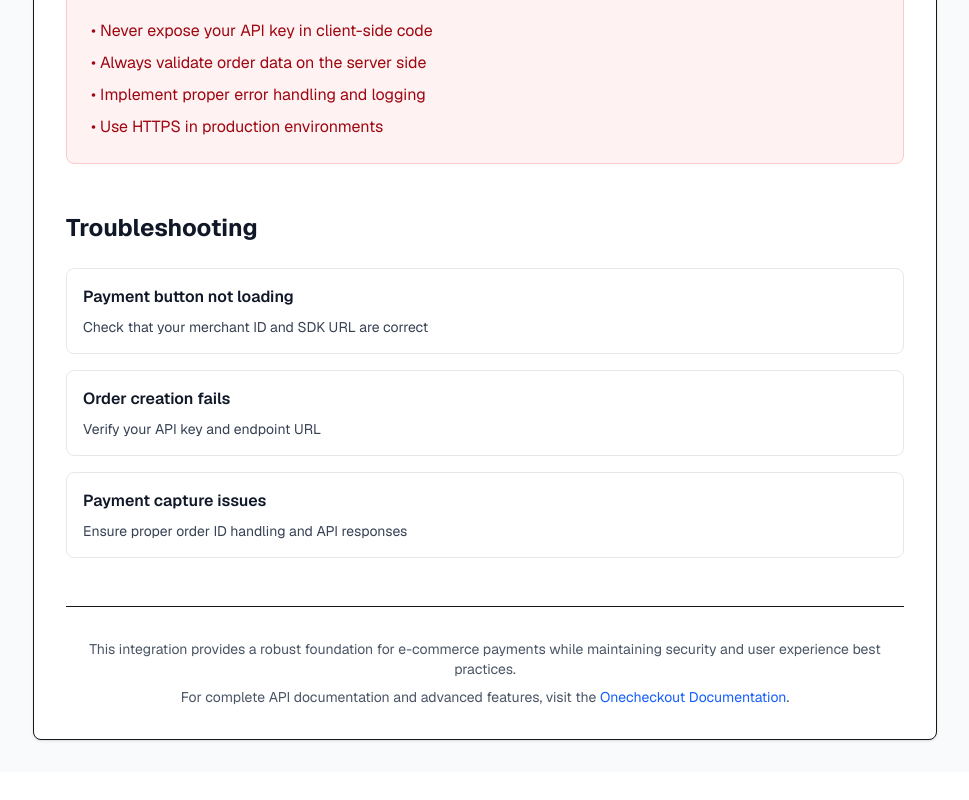
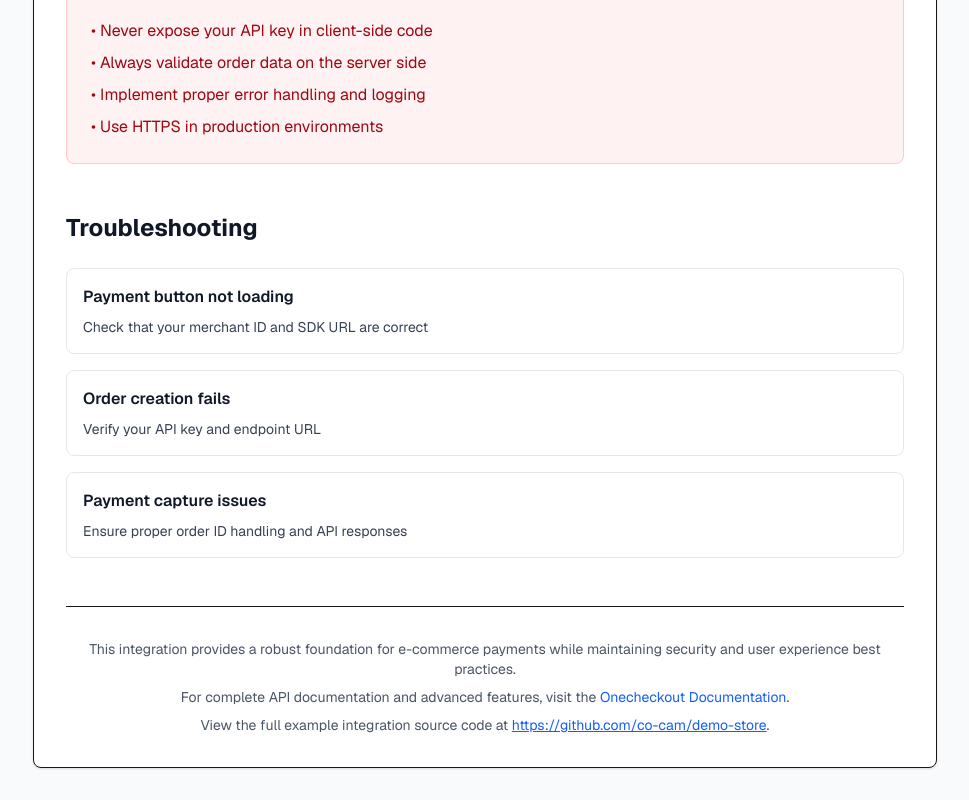
Before and after one commit to co-cam/demo-store, a Next.js app: page /docs in a window 1280 px wide. Shown: the part 5174-5974 px from the top of the page, without its empty margins (311-1280 px from the left). Before the commit the page ends 5946 px from the top, so only its background shows below. Built offline with nearby package versions, Linux system fonts and the light colour scheme.

Commit message:
edit readme

```diff
--- a/src/app/docs/page.tsx
+++ b/src/app/docs/page.tsx
@@ -605,6 +605,10 @@
                     For complete API documentation and advanced features, visit the{' '}
                     <Link href="/" className="text-blue-600 hover:text-blue-800">Onecheckout Documentation</Link>.
                   </p>
+                  <p className="text-sm mt-2">
+                    View the full example integration source code at{' '}
+                    <a href="https://github.com/co-cam/demo-store" target="_blank" rel="noopener noreferrer" className="text-blue-600 hover:text-blue-800 underline">https://github.com/co-cam/demo-store</a>.
+                  </p>
                 </div>
               </footer>
             </div>
```
Also changed, not shown: 1 other file (tests, documents, lock files or other folders).
